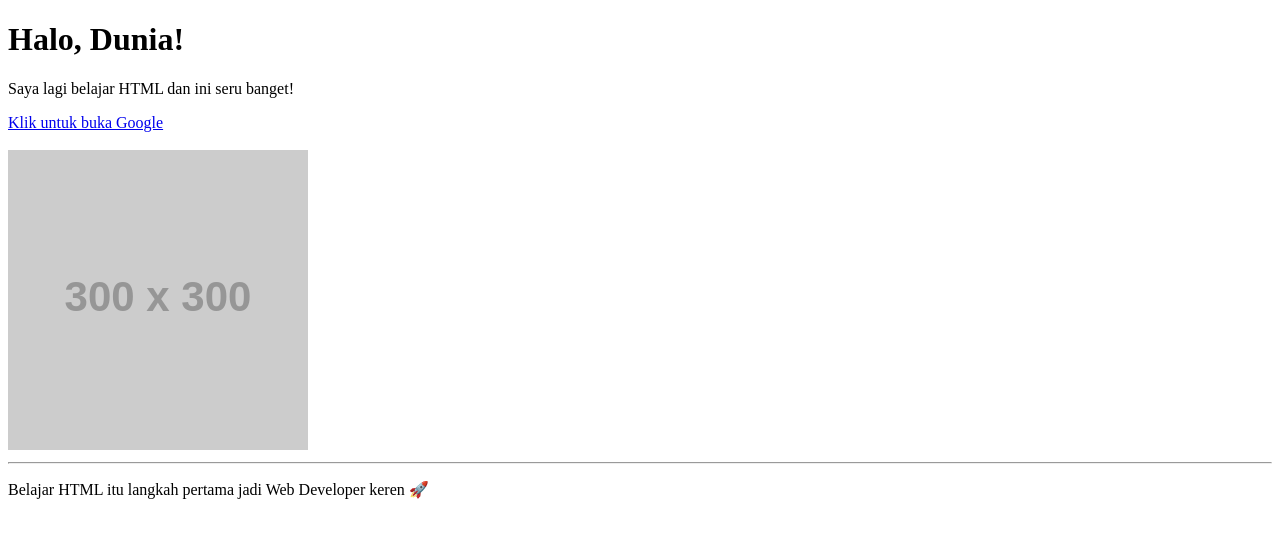
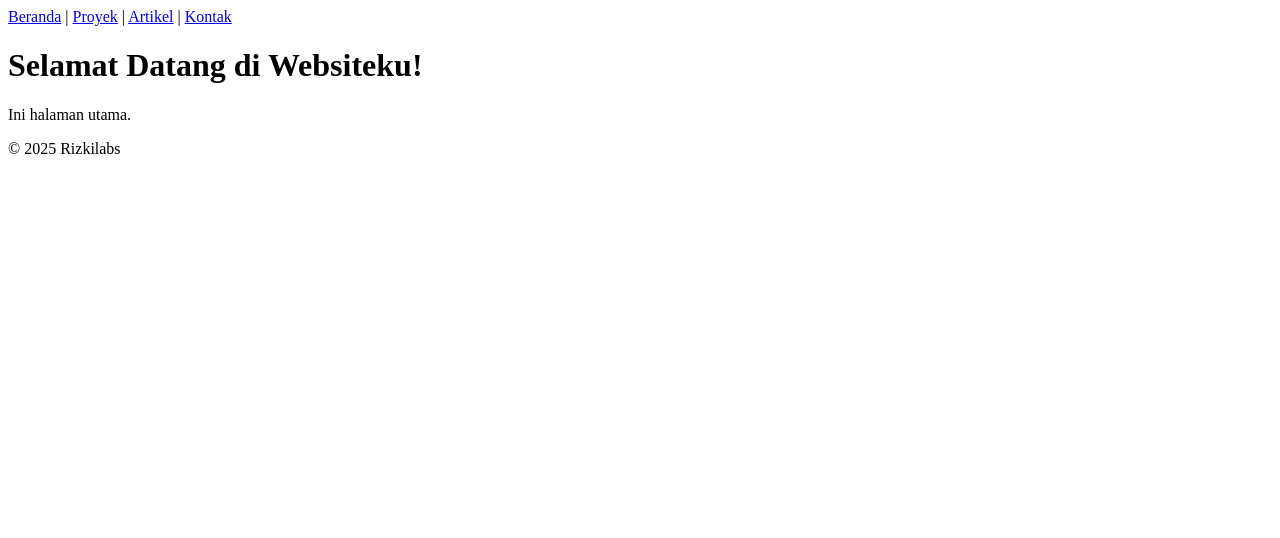
Before and after one commit to rizkilabs/Basic-HTML-Website, a plain HTML site: page index.html in a window 1280 px wide. Drawn offline with Linux system fonts and the light colour scheme; placeholder pictures from the web are drawn by us.

Commit message:
Create All Pages

```diff
--- a/index.html
+++ b/index.html
@@ -1,19 +1,25 @@
 <!DOCTYPE html>
 <html>
   <head>
-    <title>Latihan HTML Pertamaku</title>
+    <title>Beranda</title>
   </head>
   <body>
-    <h1>Halo, Dunia!</h1>
-    <p>Saya lagi belajar HTML dan ini seru banget!</p>
+    <header>
+      <nav>
+        <a href="index.html">Beranda</a> |
+        <a href="projects.html">Proyek</a> |
+        <a href="articles.html">Artikel</a> |
+        <a href="contact.html">Kontak</a>
+      </nav>
+    </header>
 
-    <a href="https://www.google.com">Klik untuk buka Google</a>
-    <br><br>
+    <main>
+      <h1>Selamat Datang di Websiteku!</h1>
+      <p>Ini halaman utama.</p>
+    </main>
 
-    <img src="https://via.placeholder.com/300" alt="Gambar dari internet">
-
-    <hr>
-
-    <p>Belajar HTML itu langkah pertama jadi Web Developer keren 🚀</p>
+    <footer>
+      <p>© 2025 Rizkilabs</p>
+    </footer>
   </body>
 </html>
```
Also changed, not shown: articles.html (added, +28 -0 lines), contact.html (added, +28 -0 lines), projects.html (added, +28 -0 lines).
